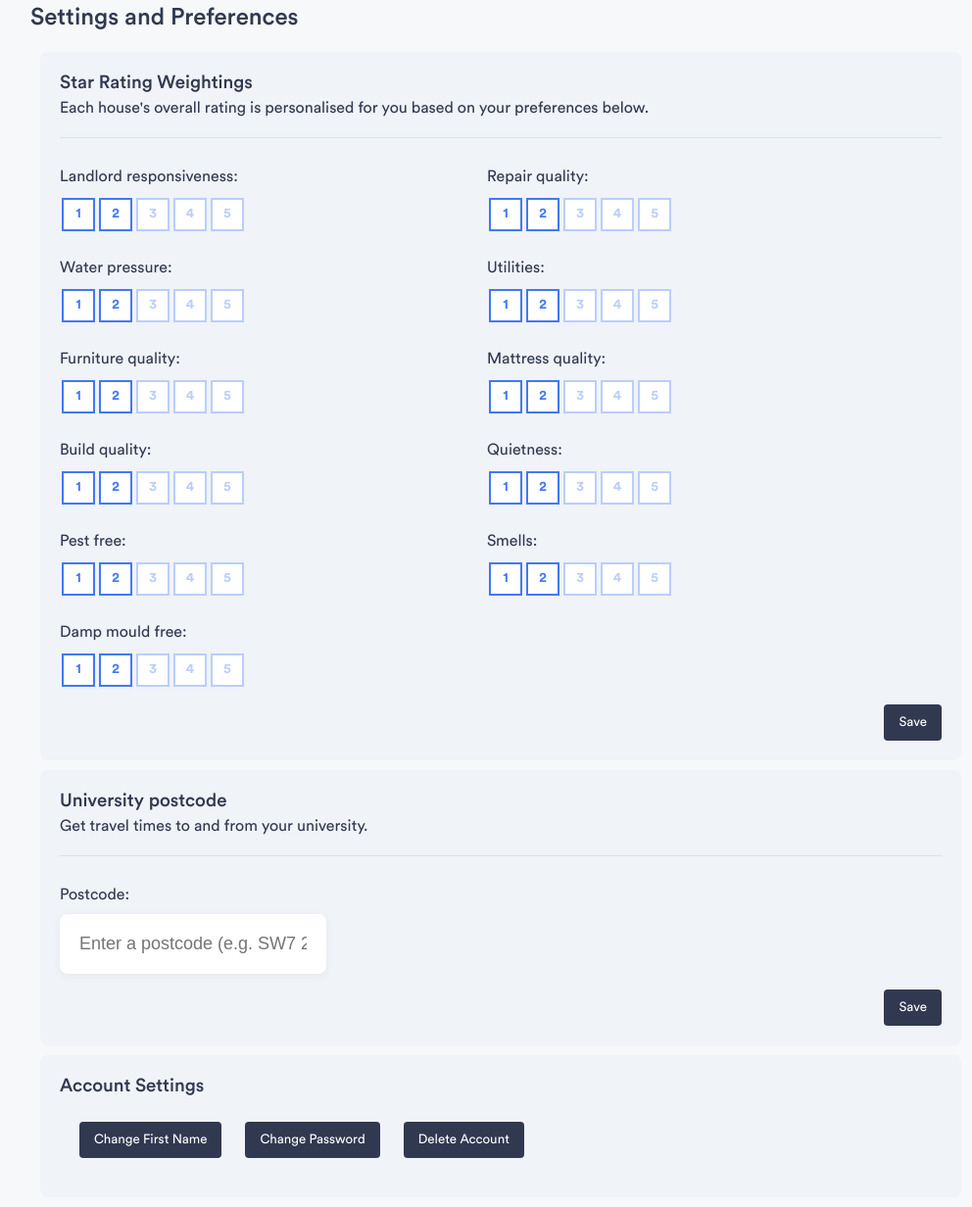
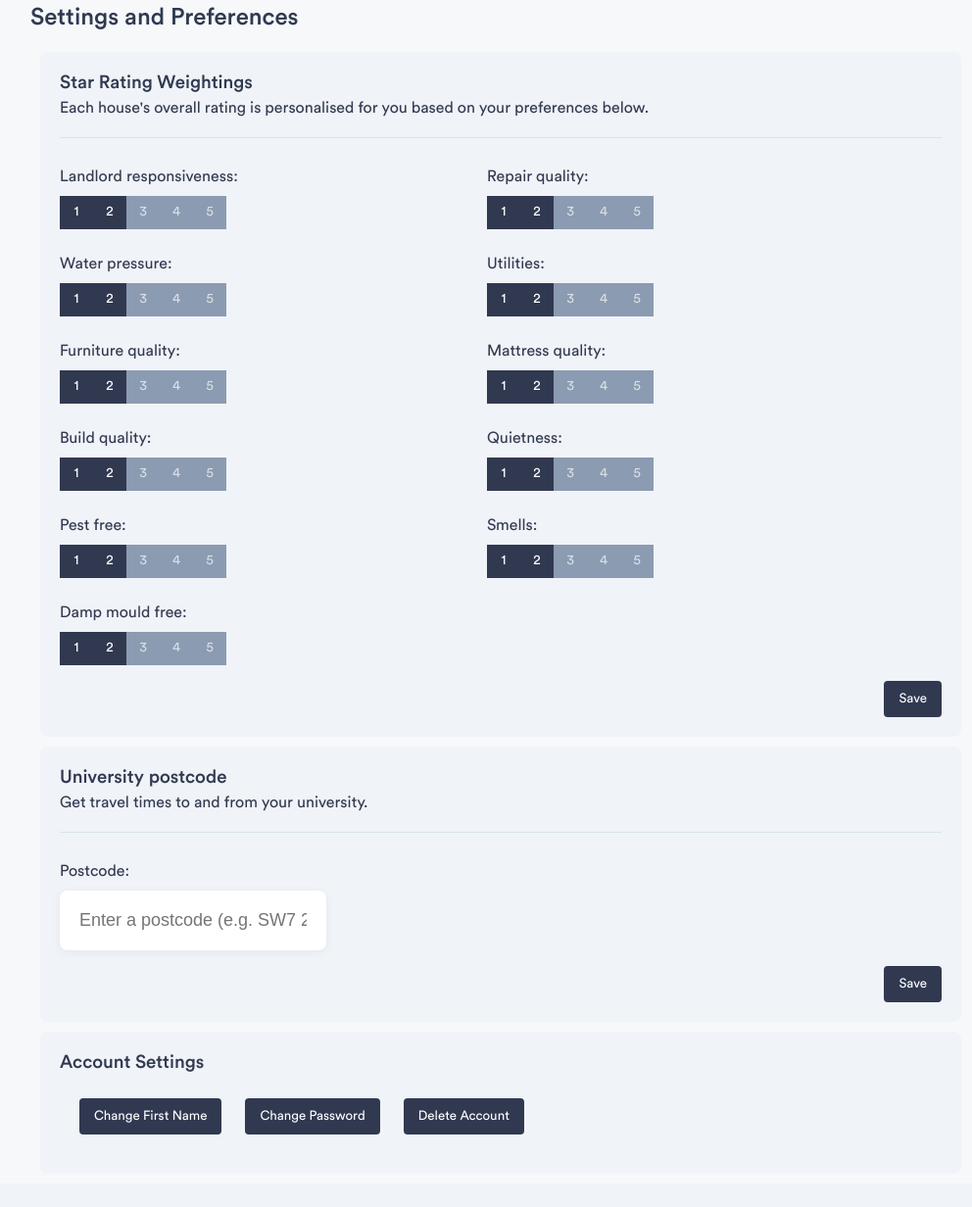
Before and after one commit to HomeRateDev/HomeRate, a Django app: page /account/ in a window 1280 px wide. Shown: the part 340-1572 px from the top of the page at 98% size, without its empty margins (129-1121 px from the left). After the commit the page ends 1498 px from the top, so only its background shows below. Run offline with Django 3.2, Linux system fonts and the light colour scheme; the visitor is signed in with stand-in values (Sample User, id 1); data comes from the database, SQL or seed files in the repository; data that the repository does not hold is empty; style sheets or scripts are compiled from the project's sources; parts of the project's set-up code (start-up, migrations or seed data) failed here and were passed over; some libraries are stand-ins or nearby versions.

Commit message:
Alter style and colour of weighting bars to match overall design

```diff
--- a/homerate/reviews/static/css/base.scss
+++ b/homerate/reviews/static/css/base.scss
@@ -972,9 +972,10 @@ form.accounts {
 }
 
 .myReport {
+  width: 20%;
+  padding: 20px;
   display: inline-block;
   vertical-align: top;
-  width: 20%;
   background: #f9fafc;
   border-radius: $cornerRadius;
   margin: 7px;
@@ -983,10 +984,11 @@ form.accounts {
     box-shadow: 0px 1px 10px rgba($shadowColour, 0.15);
   }
   .house {
-    padding: 10px 10px 3px 10px;
+    margin-top: 0;
+    margin-bottom: 5px;
   }
   .dates {
-    padding: 3px 10px 10px 10px;
+    margin-bottom: 0;
     font-size: 0.7em;
   }
   .reportLink {
--- a/homerate/reviews/static/css/boxes.scss
+++ b/homerate/reviews/static/css/boxes.scss
@@ -1,3 +1,15 @@
+$backgroundColour: #f6f8fa;
+$darkerBackgroundColour: #f0f3f7;
+$mainTextColour: #313951;
+$midText: #657180;
+$lightestText: #8b9bb1;
+$cornerRadius: 8px;
+$shadowColour: #576f92;
+$borderColour: #d8e4ea;
+$buttonColour: $mainTextColour;
+$containerWidth: 960px;
+$errorText: darkred;
+
 .br-theme-bars-square .br-widget {
   height: 15px;
   white-space: nowrap;
@@ -7,21 +19,21 @@
   width: 30px;
   height: 30px;
   float: left;
-  border: 2px solid #bbcefb;
-  background-color: white;
-  margin: 2px;
+  background: $lightestText;
+  border: 2px solid $lightestText;
+  color: lighten($lightestText, 25%);
+  margin: 0;
   text-decoration: none;
   font-size: 14px;
   font-weight: 400;
   line-height: 2;
   text-align: center;
-  color: #bbcefb;
-  font-weight: 600;
 }
 .br-theme-bars-square .br-widget a.br-active,
 .br-theme-bars-square .br-widget a.br-selected {
-  border: 2px solid #4278f5;
-  color: #4278f5;
+  background: $mainTextColour;
+  border: 2px solid $mainTextColour;
+  color: #fff;
 }
 .br-theme-bars-square .br-widget .br-current-rating {
   clear: both;
@@ -37,8 +49,9 @@
 }
 .br-theme-bars-square .br-readonly a.br-active,
 .br-theme-bars-square .br-readonly a.br-selected {
-  border: 2px solid #729bf8;
-  color: #729bf8;
+  background: $lightestText;
+  border: 2px solid $lightestText;
+  color: lighten($lightestText, 25%);
 }
 @media print {
   .br-theme-bars-square .br-widget a {
```
